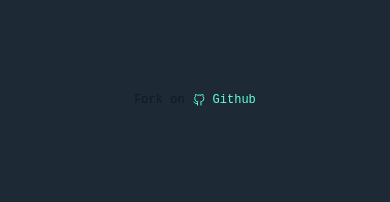
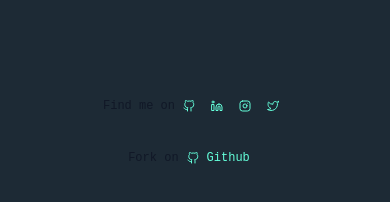
Before and after one commit to omeasraf/Portfolio, a React (Create React App) app: page / in a window 390 px wide. Shown: the part 7820-8022 px from the top of the page. Before the commit the page ends 7998 px from the top, so only its background shows below. Built offline with nearby package versions, Linux system fonts and the light colour scheme; what tailwindcss-animation-delay would draw is missing.

Commit message:
Update Footer.jsx

```diff
--- a/src/components/Footer.jsx
+++ b/src/components/Footer.jsx
@@ -1,17 +1,35 @@
 import React from 'react'
-import { FiGithub } from "react-icons/fi";
+import { FiGithub, FiLinkedin, FiInstagram, FiTwitter } from "react-icons/fi";
 
 const Footer = () => {
     return (
         <div className="pt-12 font-mono">
             <footer id="footer" className="relative z-50 pt-0 mx-12">
                 <div className="py-16 flex flex-col justify-center items-center">
-                    <p className="mt-6 text-xs lg:text-sm leading-none text-gray-900 dark:text-gray-50">
-                        Fork on
-                        <a href='https://github.com/omeasraf/Portfolio' target="_blank" rel="noreferrer" className='floating-buttton'>
+
+                    <div className='md:hidden py-5 flex flex-row justify-center items-center mt-0 text-xs lg:text-sm leading-none text-gray-900 dark:text-gray-50 animated animatedFadeInUp fadeInUp animation-delay-700'>
+                        <p>Find me on </p>
+                        <a href='https://github.com/omeasraf' target="_blank" rel="noreferrer" className='floating-buttton'>
+                            <FiGithub className='mx-2' style={{display: "inline-block"}} />
+                        </a>
+                        <a href='https://www.linkedin.com/in/omeasraf' target="_blank" rel="noreferrer" className='floating-buttton'>
+                            <FiLinkedin className='mx-2' style={{display: "inline-block"}} />
+                        </a>
+                        <a href='https://www.instagram.com/omeklts' target="_blank" rel="noreferrer" className='floating-buttton'>
+                            <FiInstagram className='mx-2' style={{display: "inline-block"}} />
+                        </a>
+                        <a href='https://twitter.com/omeasraf' target="_blank" rel="noreferrer" className='floating-buttton'>
+                            <FiTwitter className='mx-2' style={{display: "inline-block"}} />
+                        </a>
+
+                    </div>
+                    <div className='mr-3 flex flex-row justify-center items-center mt-0 text-xs lg:text-sm leading-none text-gray-900 dark:text-gray-50 animated animatedFadeInUp fadeInUp animation-delay-750'>
+                    <p>Fork on</p>
+                    <a href='https://github.com/omeasraf/Portfolio' target="_blank" rel="noreferrer" className='floating-buttton'>
                             <FiGithub className='mx-2' style={{display: "inline-block"}} />Github
                         </a>
-                    </p>
+                    </div>
+
                 </div>
             </footer>
         </div>
```
